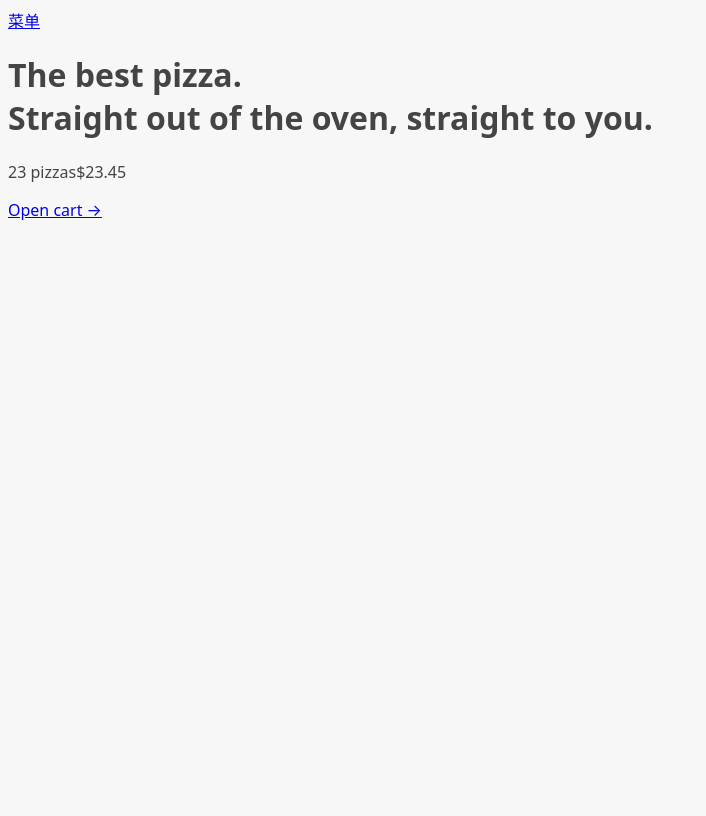
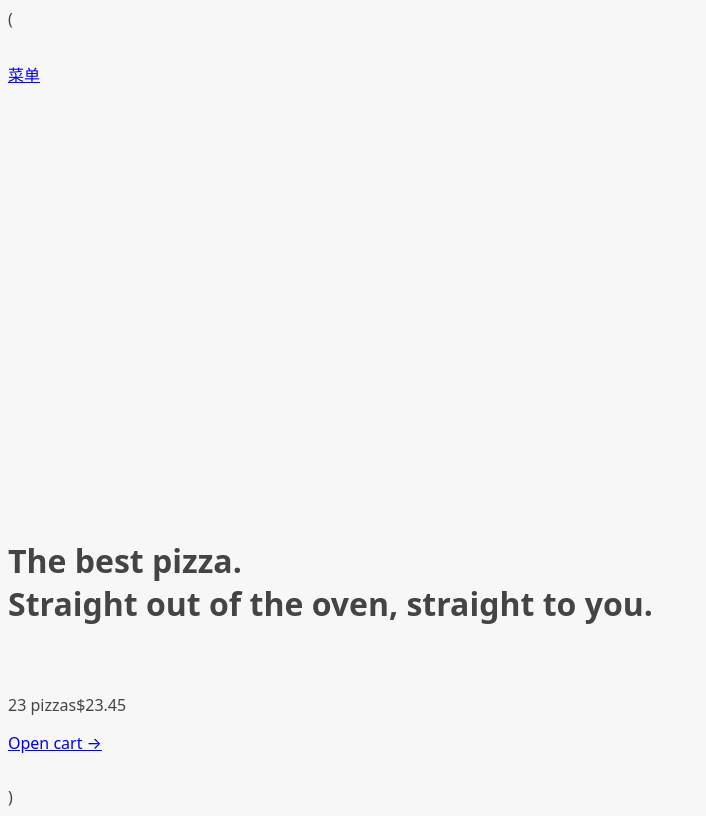
Before and after one commit to coderzmy01/learn-react, a React (Vite) app: page / in a window 1280 px wide. Shown: the whole page, without its empty margins (0-706 px from the left). Built offline with nearby package versions, Linux system fonts and the light colour scheme.

Commit message:
feat:add loading

```diff
--- /dev/null
+++ b/src/components/Spinner.jsx
@@ -0,0 +1,5 @@
+import React from "react";
+
+export const Spinner = () => {
+  return <div className="loader"></div>;
+};
--- a/src/layout/AppLayout.jsx
+++ b/src/layout/AppLayout.jsx
@@ -2,15 +2,22 @@ import React from "react";
 import Header from "./components/Header";
 import { Outlet } from "react-router-dom";
 import CartOverview from "../features/cart/CartOverview";
+import { useNavigation } from "react-router-dom";
+import { Spinner } from "../components/Spinner";
 
 const AppLayout = () => {
+  const { state } = useNavigation();
   return (
-    <div>
-      <Header />
-      <main>
-        <Outlet />
-      </main>
-      <CartOverview />
+    <div className="layout">
+      {state === "loading" && <Spinner />}(
+      <>
+        <Header />
+        <main>
+          <Outlet />
+        </main>
+        <CartOverview />
+      </>
+      )
     </div>
   );
 };
```
